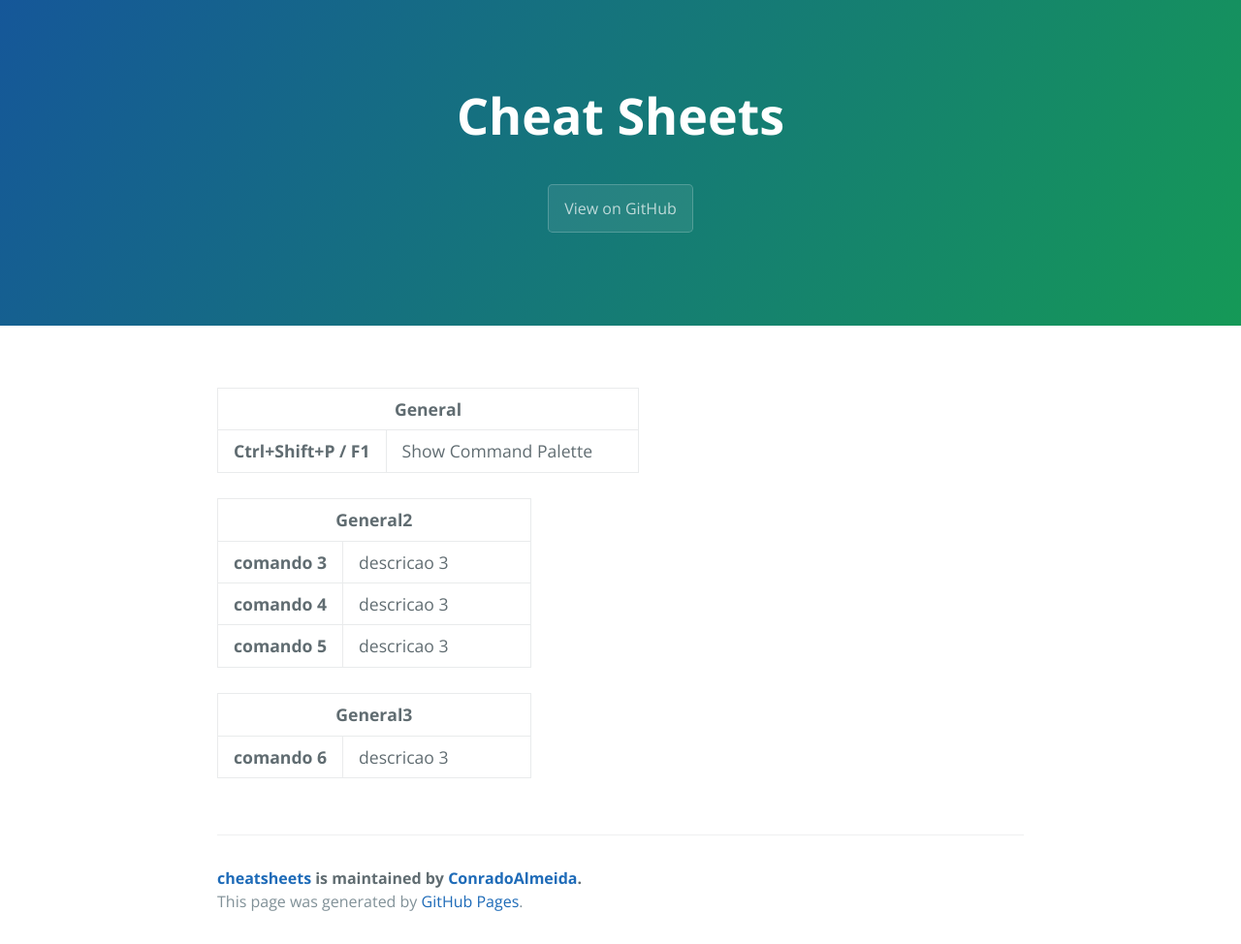
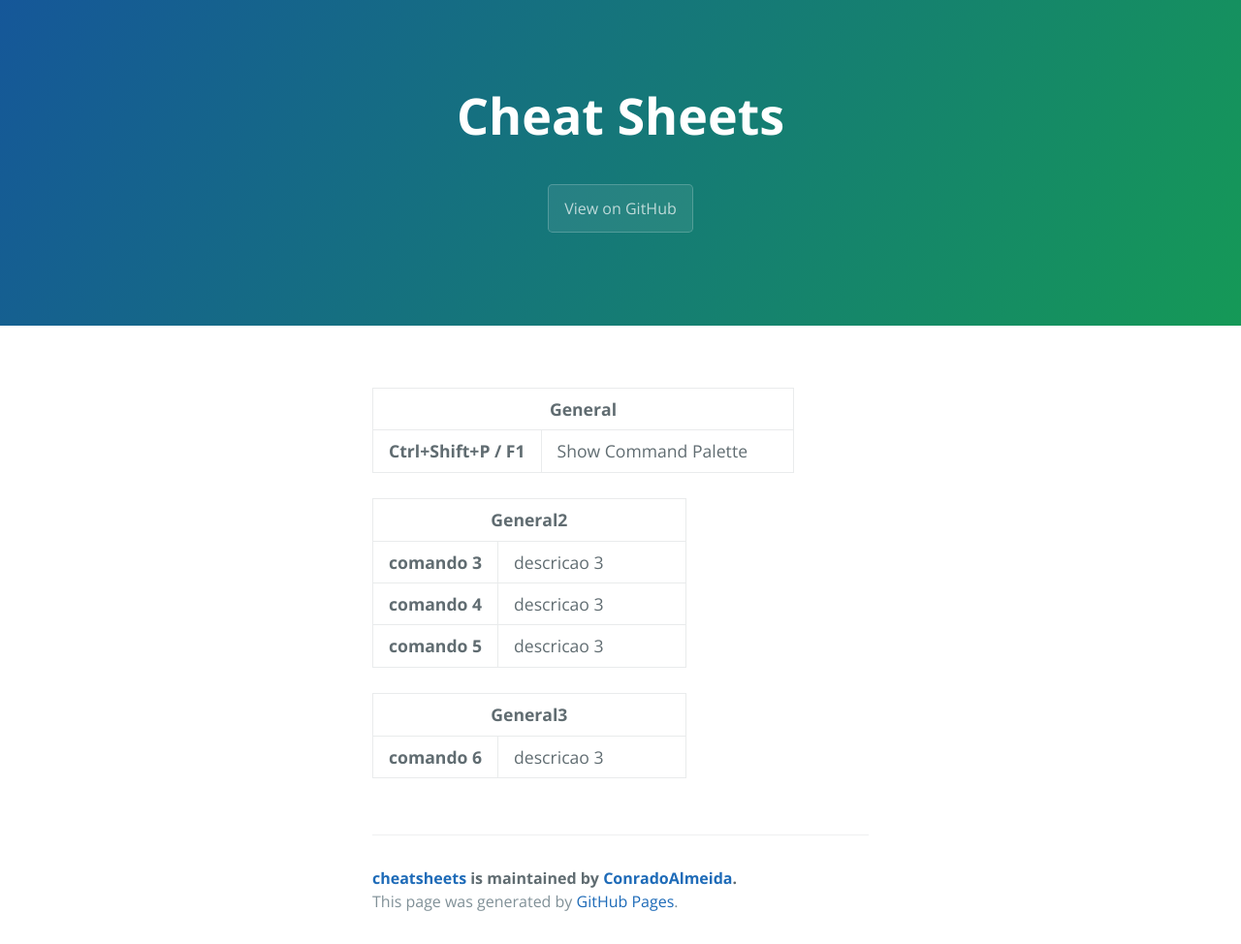
Before and after one commit to ConradoAlmeida/cheatsheets, a Jekyll site: the page built from index.html, in a window 1280 px wide. Shown: the whole page at 97% size. Built offline with Jekyll 4.4.1, drawn with Linux system fonts in a browser that asks for light colours; the repository's description, which GitHub fills in, is left out.

Commit message:
Update jekyll-theme-cayman.scss

```diff
--- a/_sass/jekyll-theme-cayman.scss
+++ b/_sass/jekyll-theme-cayman.scss
@@ -167,7 +167,7 @@ a {
   }
 
   @include large {
-    max-width: 64rem;
+    max-width: 44rem;
     padding: 2rem 6rem;
     margin: 0 auto;
     font-size: 1.1rem;
```
